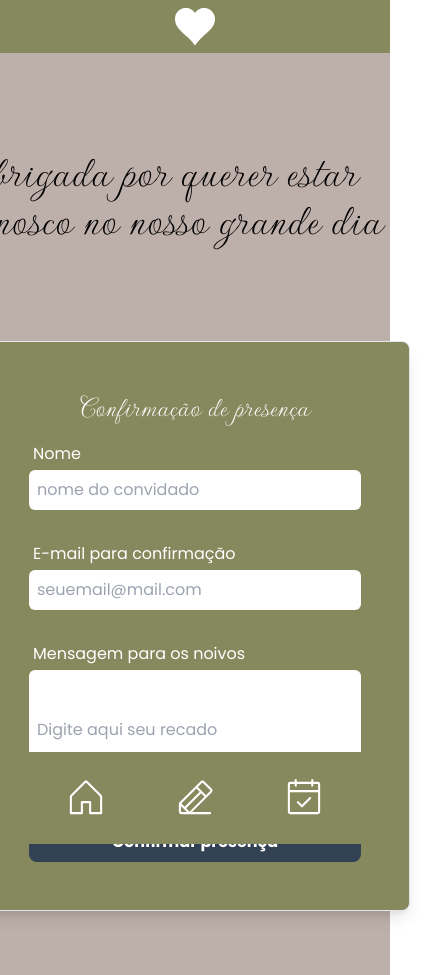
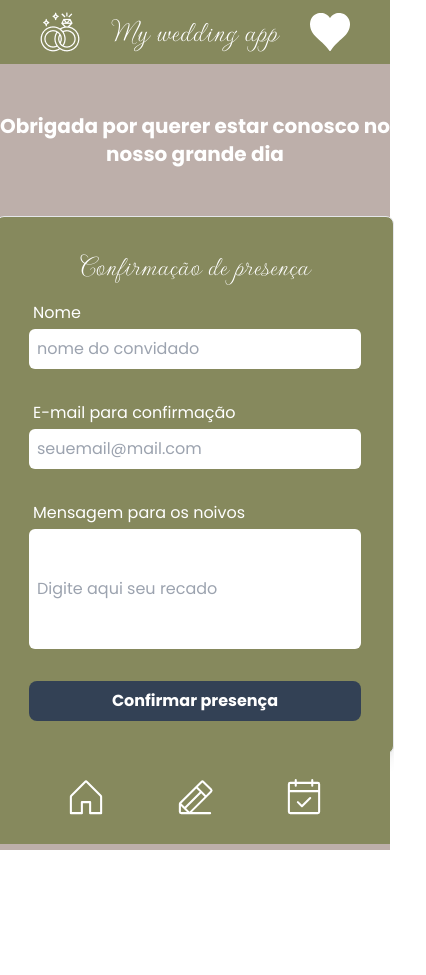
Before and after one commit to nayara-al/my-wedding-invite, a Next.js app: page /confirmar-presenca in a window 390 px wide. Shown: the whole page, 426 px wide, since content can reach past the window. After the commit the page ends 850 px from the top, so only its background shows below. Built offline with nearby package versions, Linux system fonts and the light colour scheme.

Commit message:
refactor: melhoria de componentes

```diff
--- a/src/app/(home)/components/Banner/index.tsx
+++ b/src/app/(home)/components/Banner/index.tsx
@@ -24,7 +24,7 @@ export default function Banner({ ...props }: BannerProps) {
           <p className="font-gwendolyn font-bold text-center text-7xl">
             Nayara e Victor
           </p>
-          <p className="font-poppins font-bold text-center text-lg">01 / 12 / 2024</p>
+          <p className="font-poppins font-bold text-center text-lg">16 / 12 / 2024</p>
         </div>
       </div>
       <p className="text-xs text-slate-200">
--- a/src/app/salvar-data/components/ConfirmForm/index.tsx
+++ b/src/app/salvar-data/components/ConfirmForm/index.tsx
@@ -42,7 +42,7 @@ export default function ConfirmForm() {
   }, [formConfirm, idElement]);
 
   return (
-    <div className="py-12 flex flex-col items-center gap-10 my-4 h-screen">
+    <div className="py-12 flex flex-col items-center gap-10 my-4 h-[85lvh]">
       <Toggle
         value={formConfirm ? "Confirmação formal" : "Confirmação por joystick"}
         onChange={toggleElement}
--- a/src/app/salvar-data/components/FormSave/index.tsx
+++ b/src/app/salvar-data/components/FormSave/index.tsx
@@ -22,12 +22,12 @@ export default function FormSave() {
   };
 
   return (
-    <div className="p-10 max-md:py-6 max-md:max-w-[80vw] border border-solid rounded-md bg-gray-200" id="formAnimated">
+    <div className="p-10 max-md:p-4 max-md:py-6 max-md:max-w-[80vw] border border-solid rounded-md bg-gray-200" id="formAnimated">
       <h2 className="py-2 text-[32px] font-poppins text-slate-900">
         Casamento de Nayara e Victor
       </h2>
       <p className="py-2 text-slate-900">Deseja confirmar presença?</p>
-      <div className="flex justify-around py-4">
+      <div className="flex justify-around py-4 max-cp:py-2 max-cp:flex-wrap">
         <Button isLoading={false} buttonType="confirm" onClick={formConfirm}>
           Quero Confirmar
         </Button>
--- a/src/components/common/GuestConfirm/index.tsx
+++ b/src/components/common/GuestConfirm/index.tsx
@@ -39,9 +39,9 @@ const GuestConfirm = () => {
   }
 
   return (
-    <div className="max-md:mb-12 mt-24 h-full flex justify-center items-center flex-col gap-20">
-      <h1 className="text-5xl font-gwendolyn">Obrigada por querer estar conosco no nosso grande dia</h1>
-      <form className="p-12 gap-4 flex flex-col items-center justify-center m-4 border border-solid bg-primary rounded-lg shadow-lg bg-center" onSubmit={handleSubmit}>
+    <div className="max-md:mb-12 mt-12 h-full flex justify-center items-center flex-col gap-12">
+      <h1 className="text-xl max-w-md text-center text-white font-bold">Obrigada por querer estar conosco no nosso grande dia</h1>
+      <form className="p-12 max-cp:p-8 gap-4 flex flex-col items-center justify-center mb-12 border border-solid bg-primary rounded-lg shadow-lg bg-center" onSubmit={handleSubmit}>
         <h1 className="font-gwendolyn text-white text-3xl">Confirmação de presença</h1>
         <InputText
           id="nome"
--- a/src/components/common/PageTitle/index.tsx
+++ b/src/components/common/PageTitle/index.tsx
@@ -2,7 +2,9 @@ import Image from "next/image";
 
 export const PageTitle = () => {
   return (
-    <header className="md:hidden bg-primary text-[32px] flex items-center justify-center p-2 text-white font-gwendolyn">
+    <header className="md:hidden bg-primary text-[32px] flex items-center justify-evenly p-2 text-white font-gwendolyn">
+      <Image src="/rings.png" alt="icon de alianças" width={40} height={40} />
+      <p>My wedding app</p>
       <Image src="/coracao.svg" alt="icon de coração" width={40} height={40} />
     </header>
   );
--- a/src/components/common/Toggle/index.tsx
+++ b/src/components/common/Toggle/index.tsx
@@ -15,7 +15,7 @@ export default function Toggle({ value, onChange, children }: ToggleProps) {
         onChange={onChange}
       />
       <div className="w-11 h-6 bg-gray-200 peer-focus:outline-none peer-focus:ring-4 peer-focus:ring-slate-400 dark:peer-focus:ring-slate-100 rounded-full peer dark:bg-gray-700 peer-checked:after:translate-x-full rtl:peer-checked:after:-translate-x-full peer-checked:after:border-white after:content-[''] after:absolute after:top-[2px] after:start-[2px] after:bg-white after:border-gray-300 after:border after:rounded-full after:h-5 after:w-5 after:transition-all dark:border-gray-600 peer-checked:bg-slate-200"></div>
-      <span className="ms-3 text-sm font-medium text-gray-900 dark:text-gray-300">
+      <span className="ms-3 text-md font-medium text-gray-900">
         {children}
       </span>
     </label>
```
